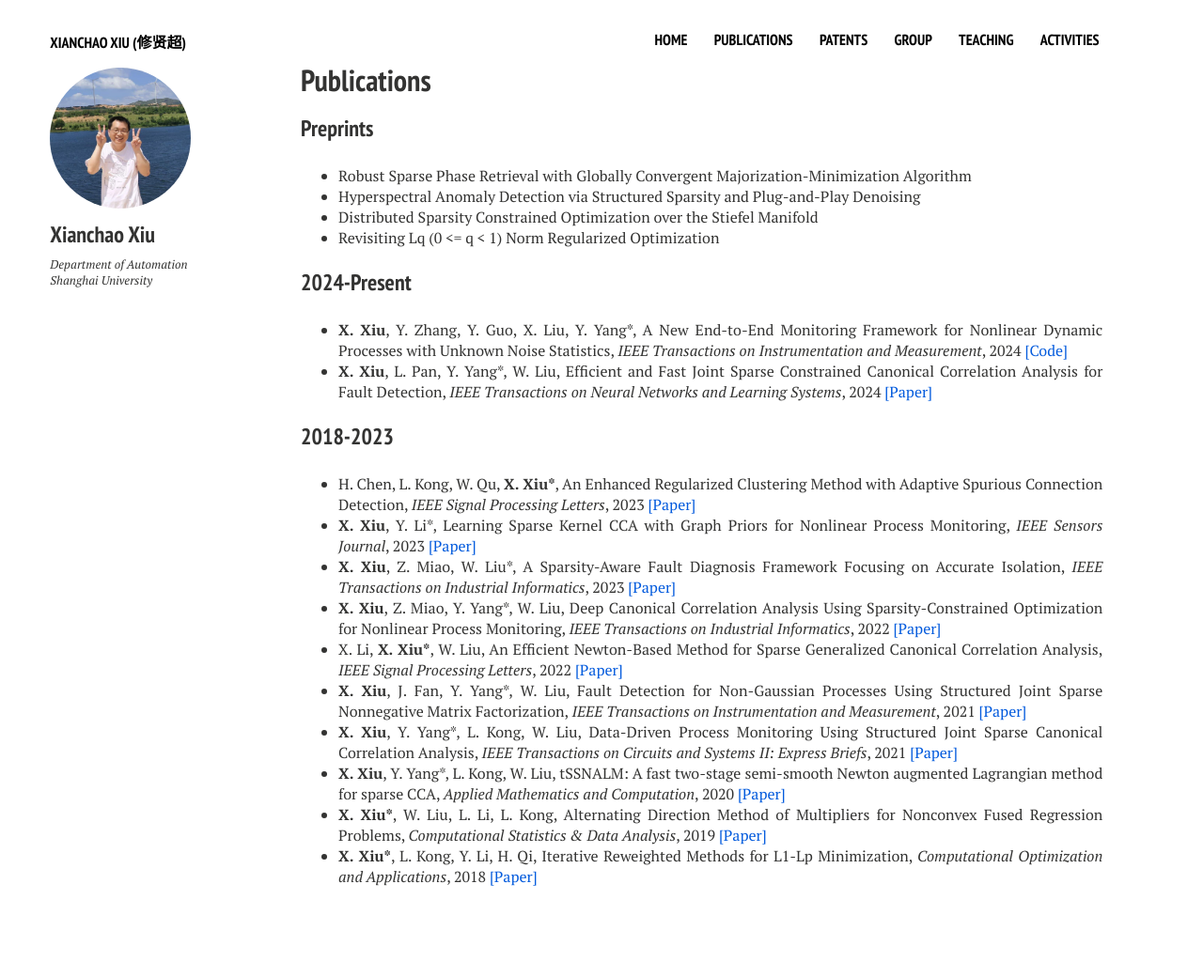
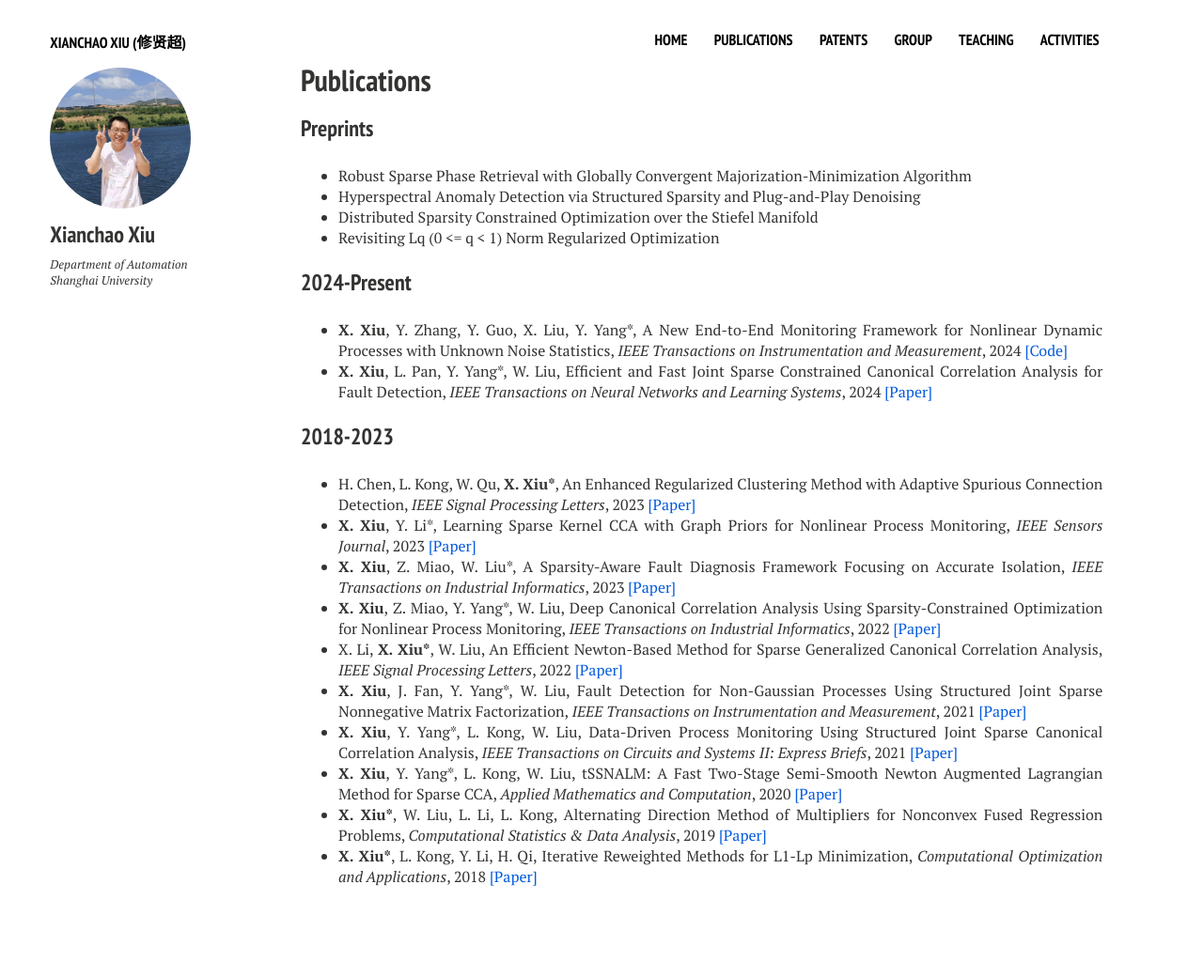
Before and after one commit to xianchaoxiu/xianchaoxiu.github.io, a Jekyll site: the page built from publications/index.md, in a window 1280 px wide. Shown: the whole page at 94% size. Built offline with Jekyll 4.4.1, drawn with Linux system fonts in a browser that asks for light colours; nearby versions of some CDN libraries.

Commit message:
Update index.md

```diff
--- a/publications/index.md
+++ b/publications/index.md
@@ -25,6 +25,6 @@ share: false
 * X. Li, <b>X. Xiu*</b>, W. Liu, An Efficient Newton-Based Method for Sparse Generalized Canonical Correlation Analysis, <i>IEEE Signal Processing Letters</i>, 2022 <a href="https://ieeexplore.ieee.org/document/9619966" class="textlink" target="_blank">[Paper]</a> <br>
 * <b>X. Xiu</b>, J. Fan, Y. Yang*, W. Liu, Fault Detection for Non-Gaussian Processes Using Structured Joint Sparse Nonnegative Matrix Factorization, <i>IEEE Transactions on Instrumentation and Measurement</i>, 2021 <a href="https://ieeexplore.ieee.org/document/9381237" class="textlink" target="_blank">[Paper]</a> <br>
 * <b>X. Xiu</b>, Y. Yang*, L. Kong, W. Liu, Data-Driven Process Monitoring Using Structured Joint Sparse Canonical Correlation Analysis, <i>IEEE Transactions on Circuits and Systems II: Express Briefs</i>, 2021 <a href="https://ieeexplore.ieee.org/document/9068308" class="textlink" target="_blank">[Paper]</a> <br>
-* <b>X. Xiu</b>, Y. Yang*, L. Kong, W. Liu, tSSNALM: A fast two-stage semi-smooth Newton augmented Lagrangian method for sparse CCA, <i>Applied Mathematics and Computation</i>, 2020 <a href="https://www.sciencedirect.com/science/article/pii/S0096300320302411?via%3Dihub" class="textlink" target="_blank">[Paper]</a> <br>
+* <b>X. Xiu</b>, Y. Yang*, L. Kong, W. Liu, tSSNALM: A Fast Two-Stage Semi-Smooth Newton Augmented Lagrangian Method for Sparse CCA, <i>Applied Mathematics and Computation</i>, 2020 <a href="https://www.sciencedirect.com/science/article/pii/S0096300320302411?via%3Dihub" class="textlink" target="_blank">[Paper]</a> <br>
 * <b>X. Xiu*</b>, W. Liu, L. Li, L. Kong, Alternating Direction Method of Multipliers for Nonconvex Fused Regression Problems, <i>Computational Statistics & Data Analysis</i>, 2019 <a href="https://www.sciencedirect.com/science/article/abs/pii/S0167947319300039" class="textlink" target="_blank">[Paper]</a> <br>
 * <b>X. Xiu*</b>, L. Kong, Y. Li, H. Qi, Iterative Reweighted Methods for L1-Lp Minimization, <i>Computational Optimization and Applications</i>, 2018 <a href="https://link.springer.com/article/10.1007/s10589-017-9977-7" class="textlink" target="_blank">[Paper]</a> <br>
```
